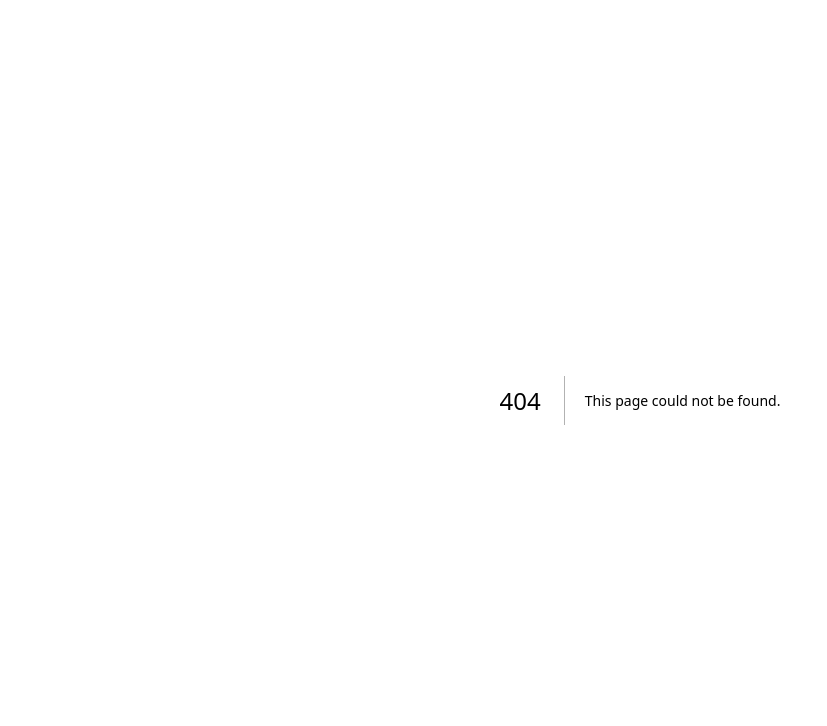
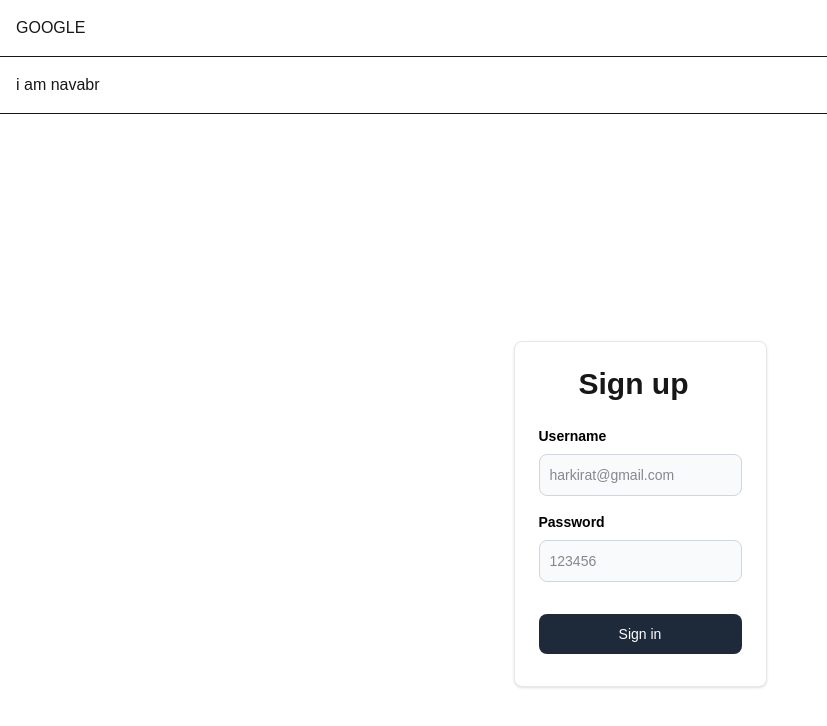
Before and after one commit to VanshRohilla09/temp, a Next.js app: page /signup in a window 1280 px wide. Before the commit this address had no page. Shown: the top 726 px of the page, without its empty margins (0-827 px from the left). Built offline with nearby package versions, Linux system fonts and the light colour scheme.

Commit message:
initial commit

```diff
--- /dev/null
+++ b/app/(auth)/layout.tsx
@@ -0,0 +1,11 @@
+import Navbar from "@/components/Navbar";
+
+export default function layout({children}){
+
+    return(
+        <>
+            <Navbar/>
+            {children}
+        </>
+    )
+}
--- /dev/null
+++ b/app/(auth)/signin/page.tsx
@@ -0,0 +1,33 @@
+export default function Signin() {
+    return <div className="h-screen flex justify-center flex-col">
+        <div className="flex justify-center">
+        <a href="#" className="block max-w-sm p-6 bg-white border border-gray-200 rounded-lg shadow hover:bg-gray-100 ">
+                <div>
+                    <div className="px-10">
+                        <div className="text-3xl font-extrabold">
+                            Sign in
+                        </div>
+                    </div>
+                    <div className="pt-2">
+                        <LabelledInput label="Username" placeholder="harkirat@gmail.com" />
+                        <LabelledInput label="Password" type={"password"} placeholder="123456" />
+                        <button type="button" className="mt-8 w-full text-white bg-gray-800 focus:ring-4 focus:ring-gray-300 font-medium rounded-lg text-sm px-5 py-2.5 me-2 mb-2">Sign in</button>
+                    </div>
+                </div>
+            </a>
+        </div>
+    </div>
+}
+
+interface LabelledInputType {
+    label: string;
+    placeholder: string;
+    type?: string;
+}
+
+function LabelledInput({ label, placeholder, type }: LabelledInputType) {
+    return <div>
+        <label className="block mb-2 text-sm text-black font-semibold pt-4">{label}</label>
+        <input type={type || "text"} id="first_name" className="bg-gray-50 border border-gray-300 text-gray-900 text-sm rounded-lg focus:ring-blue-500 focus:border-blue-500 block w-full p-2.5" placeholder={placeholder} required />
+    </div>
+}
--- /dev/null
+++ b/app/(auth)/signup/page.tsx
@@ -0,0 +1,33 @@
+export default function Signup() {
+    return <div className="h-screen flex justify-center flex-col">
+        <div className="flex justify-center">
+        <a href="#" className="block max-w-sm p-6 bg-white border border-gray-200 rounded-lg shadow hover:bg-gray-100 ">
+                <div>
+                    <div className="px-10">
+                        <div className="text-3xl font-extrabold">
+                            Sign up
+                        </div>
+                    </div>
+                    <div className="pt-2">
+                        <LabelledInput label="Username" placeholder="harkirat@gmail.com" />
+                        <LabelledInput label="Password" type={"password"} placeholder="123456" />
+                        <button type="button" className="mt-8 w-full text-white bg-gray-800 focus:ring-4 focus:ring-gray-300 font-medium rounded-lg text-sm px-5 py-2.5 me-2 mb-2">Sign in</button>
+                    </div>
+                </div>
+            </a>
+        </div>
+    </div>
+}
+
+interface LabelledInputType {
+    label: string;
+    placeholder: string;
+    type?: string;
+}
+
+function LabelledInput({ label, placeholder, type }: LabelledInputType) {
+    return <div>
+        <label className="block mb-2 text-sm text-black font-semibold pt-4">{label}</label>
+        <input type={type || "text"} id="first_name" className="bg-gray-50 border border-gray-300 text-gray-900 text-sm rounded-lg focus:ring-blue-500 focus:border-blue-500 block w-full p-2.5" placeholder={placeholder} required />
+    </div>
+}
--- a/app/layout.tsx
+++ b/app/layout.tsx
@@ -27,7 +27,11 @@ export default function RootLayout({
       lang="en"
       className={`${geistSans.variable} ${geistMono.variable} h-full antialiased`}
     >
-      <body className="min-h-full flex flex-col">{children}</body>
+      <body className="min-h-full flex flex-col">
+      <div className="border-b p-4">GOOGLE</div>
+
+        {children}
+        </body>
     </html>
   );
 }
--- a/app/page.tsx
+++ b/app/page.tsx
@@ -1,65 +1,9 @@
 import Image from "next/image";
 
 export default function Home() {
-  return (
-    <div className="flex flex-col flex-1 items-center justify-center bg-zinc-50 font-sans dark:bg-black">
-      <main className="flex flex-1 w-full max-w-3xl flex-col items-center justify-between py-32 px-16 bg-white dark:bg-black sm:items-start">
-        <Image
-          className="dark:invert"
-          src="/next.svg"
-          alt="Next.js logo"
-          width={100}
-          height={20}
-          priority
-        />
-        <div className="flex flex-col items-center gap-6 text-center sm:items-start sm:text-left">
-          <h1 className="max-w-xs text-3xl font-semibold leading-10 tracking-tight text-black dark:text-zinc-50">
-            To get started, edit the page.tsx file.
-          </h1>
-          <p className="max-w-md text-lg leading-8 text-zinc-600 dark:text-zinc-400">
-            Looking for a starting point or more instructions? Head over to{" "}
-            <a
-              href="https://vercel.com/templates?framework=next.js&utm_source=create-next-app&utm_medium=appdir-template-tw&utm_campaign=create-next-app"
-              className="font-medium text-zinc-950 dark:text-zinc-50"
-            >
-              Templates
-            </a>{" "}
-            or the{" "}
-            <a
-              href="https://nextjs.org/learn?utm_source=create-next-app&utm_medium=appdir-template-tw&utm_campaign=create-next-app"
-              className="font-medium text-zinc-950 dark:text-zinc-50"
-            >
-              Learning
-            </a>{" "}
-            center.
-          </p>
-        </div>
-        <div className="flex flex-col gap-4 text-base font-medium sm:flex-row">
-          <a
-            className="flex h-12 w-full items-center justify-center gap-2 rounded-full bg-foreground px-5 text-background transition-colors hover:bg-[#383838] dark:hover:bg-[#ccc] md:w-[158px]"
-            href="https://vercel.com/new?utm_source=create-next-app&utm_medium=appdir-template-tw&utm_campaign=create-next-app"
-            target="_blank"
-            rel="noopener noreferrer"
-          >
-            <Image
-              className="dark:invert"
-              src="/vercel.svg"
-              alt="Vercel logomark"
-              width={16}
-              height={16}
-            />
-            Deploy Now
-          </a>
-          <a
-            className="flex h-12 w-full items-center justify-center rounded-full border border-solid border-black/[.08] px-5 transition-colors hover:border-transparent hover:bg-black/[.04] dark:border-white/[.145] dark:hover:bg-[#1a1a1a] md:w-[158px]"
-            href="https://nextjs.org/docs?utm_source=create-next-app&utm_medium=appdir-template-tw&utm_campaign=create-next-app"
-            target="_blank"
-            rel="noopener noreferrer"
-          >
-            Documentation
-          </a>
-        </div>
-      </main>
-    </div>
+  return(
+    <>
+      <h1>hello world</h1>
+    </>
   );
 }
--- /dev/null
+++ b/app/todos/loading.tsx
@@ -0,0 +1,7 @@
+export default function Loading(){
+    return(
+        <>
+            Loading...
+        </>
+    )
+}
--- /dev/null
+++ b/app/todos/page.tsx
@@ -0,0 +1,77 @@
+
+import axios from "axios"
+
+async function getData(){
+    const res = await axios.get("https://dummyjson.com/todos");
+    return res.data;
+}
+
+ export default async function Home(){
+
+    const data = await getData();
+
+
+    return(
+        <>
+            {
+                data.todos.map((todo : ITodo)=>(
+                   <Todo key={todo.id}  todo={todo.todo} completed = {todo.completed}/>
+                ))
+            }
+        </>
+    )
+}
+
+interface ITodo{
+    id? : number,
+    todo : string,
+    completed : boolean
+}
+
+
+function Todo({todo , completed} : ITodo){
+    return(
+        <>
+            <div>
+                {todo} {completed ? "YES" : "NO"}
+            </div>
+        </>
+    )
+}
+
+
+
+
+
+
+// "use client"
+// import axios from "axios";
+// import { useEffect, useState } from "react"
+
+// export default function Home(){
+
+//     const [todos , setTodos] = useState([]);
+//     const[loading , setLoading] = useState(true);
+
+//     useEffect(()=>{
+//         axios.get("https://dummyjson.com/todos")
+//         .then((res)=>{
+//             setTodos(res.data.todos);
+//             setLoading(false);
+//         });
+//     },[])
+
+
+//     if(loading){
+//         return <h1>loading...</h1>
+//     }
+//     return(
+//         <>
+//             {
+//                 todos.map((todo : ITodo)=> (
+//                     <Todo key={todo.id} todo={todo.todo} completed={todo.completed} />
+//                 ))
+//             }
+//         </>
+//     )
+// }
--- /dev/null
+++ b/components/Navbar.tsx
@@ -0,0 +1,8 @@
+
+export default function Navbar(){
+    return(
+        <>
+            <div className="border-b p-4">i am navabr</div>
+        </>
+    )
+}
--- a/package.json
+++ b/package.json
@@ -9,6 +9,7 @@
     "lint": "eslint"
   },
   "dependencies": {
+    "axios": "^1.18.1",
     "next": "16.2.10",
     "react": "19.2.4",
     "react-dom": "19.2.4"
```
Also changed, not shown: 1 other file (tests, documents, lock files or other folders).
